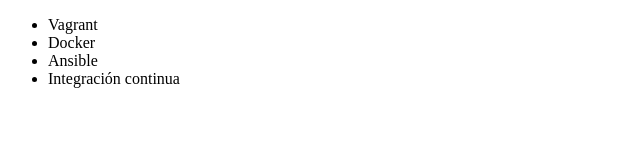
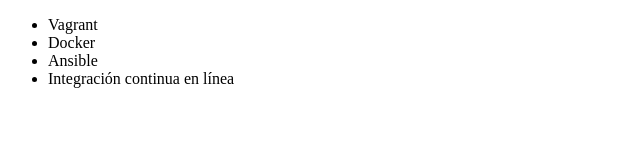
Before and after one commit to MemoCJH/Aluragit, a plain HTML site: page index.html in a window 1280 px wide. Shown: the full height of the page, 0-640 px from the left. Drawn offline with Linux system fonts and the light colour scheme.

Commit message:
Corrigiendo el curso que esta al final

```diff
--- a/index.html
+++ b/index.html
@@ -9,7 +9,7 @@
          <li> Vagrant </li>
          <li> Docker </li>
          <li> Ansible </li>
-         <li> Integración continua </li>
+         <li> Integración continua en línea</li>
      </ul>
 </body>
 </html>
```
